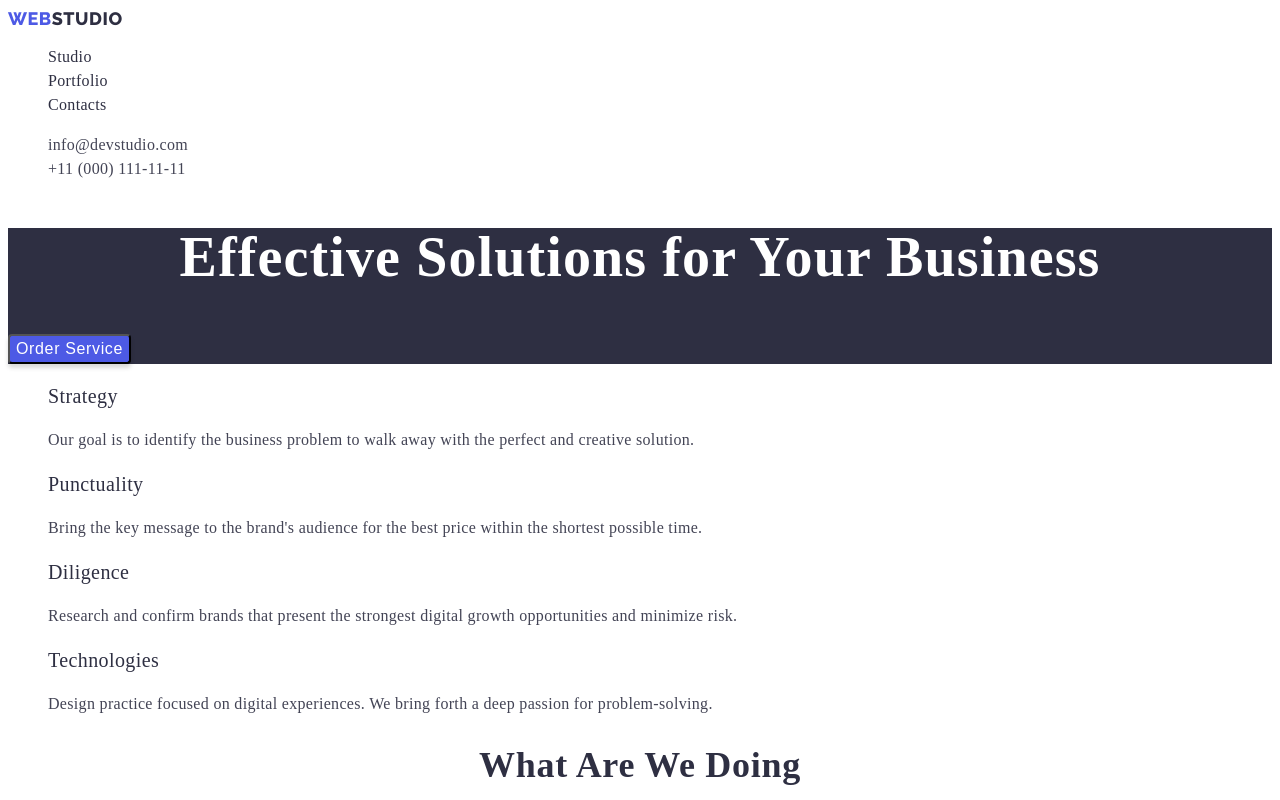
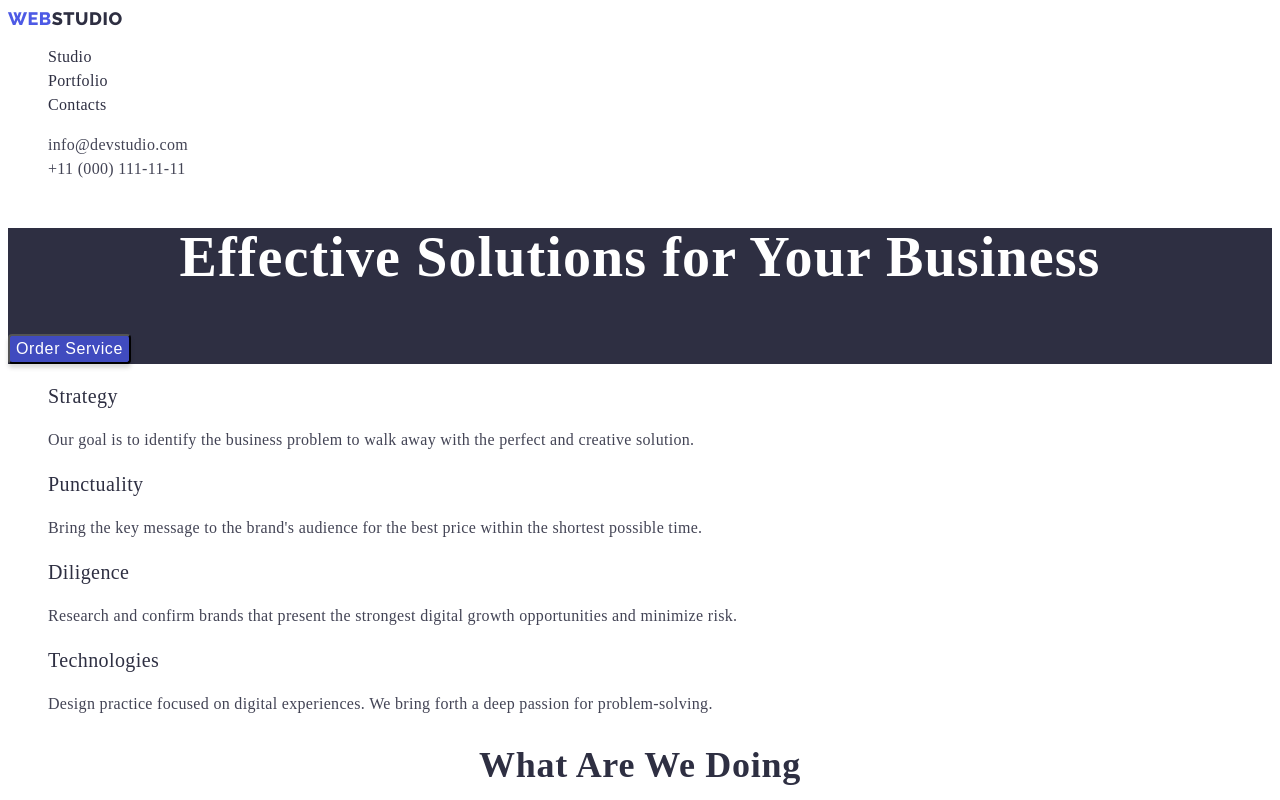
Before and after one commit to NickTsalyn/goit-markup-hw-02, a plain HTML site: page index.html in a window 1280 px wide. In both pictures the pointer is over the button "Order Service". Shown: the top 800 px of the page. Drawn offline with Linux system fonts and the light colour scheme.

Commit message:
Update styles.css

```diff
--- a/css/styles.css
+++ b/css/styles.css
@@ -155,7 +155,6 @@ footer {
 }
 
 .button {
-  font-style: normal;
   font-weight: 500;
   font-size: 16px;
   line-height: 1.5;
@@ -166,6 +165,11 @@ footer {
   background: #4d5ae5;
   box-shadow: 0px 4px 4px rgba(0, 0, 0, 0.15);
   border-radius: 4px;
+}
+
+.button:hover,
+.button:focus {
+  background-color: #404BBF ;
 }
 
 .features {
```
